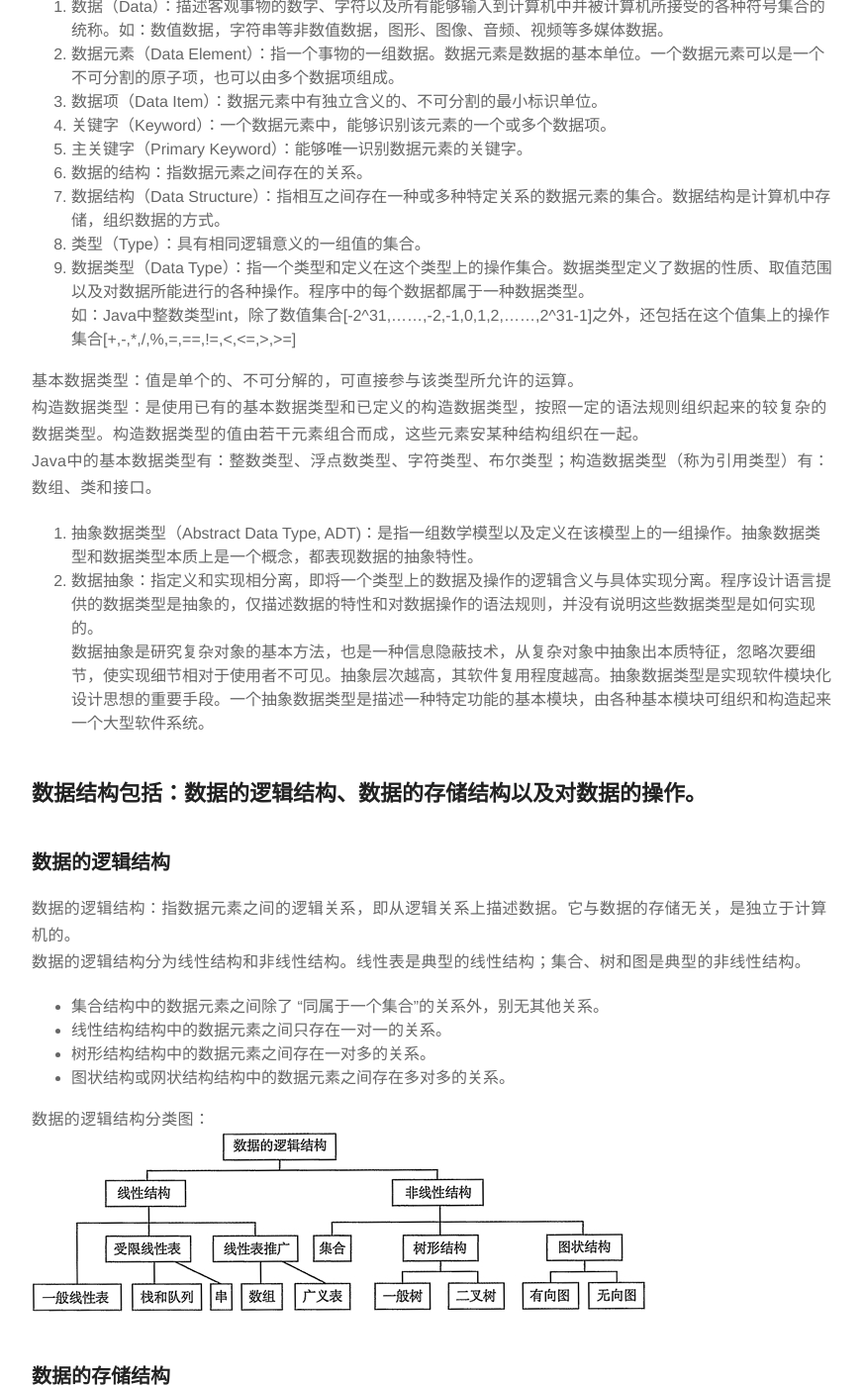
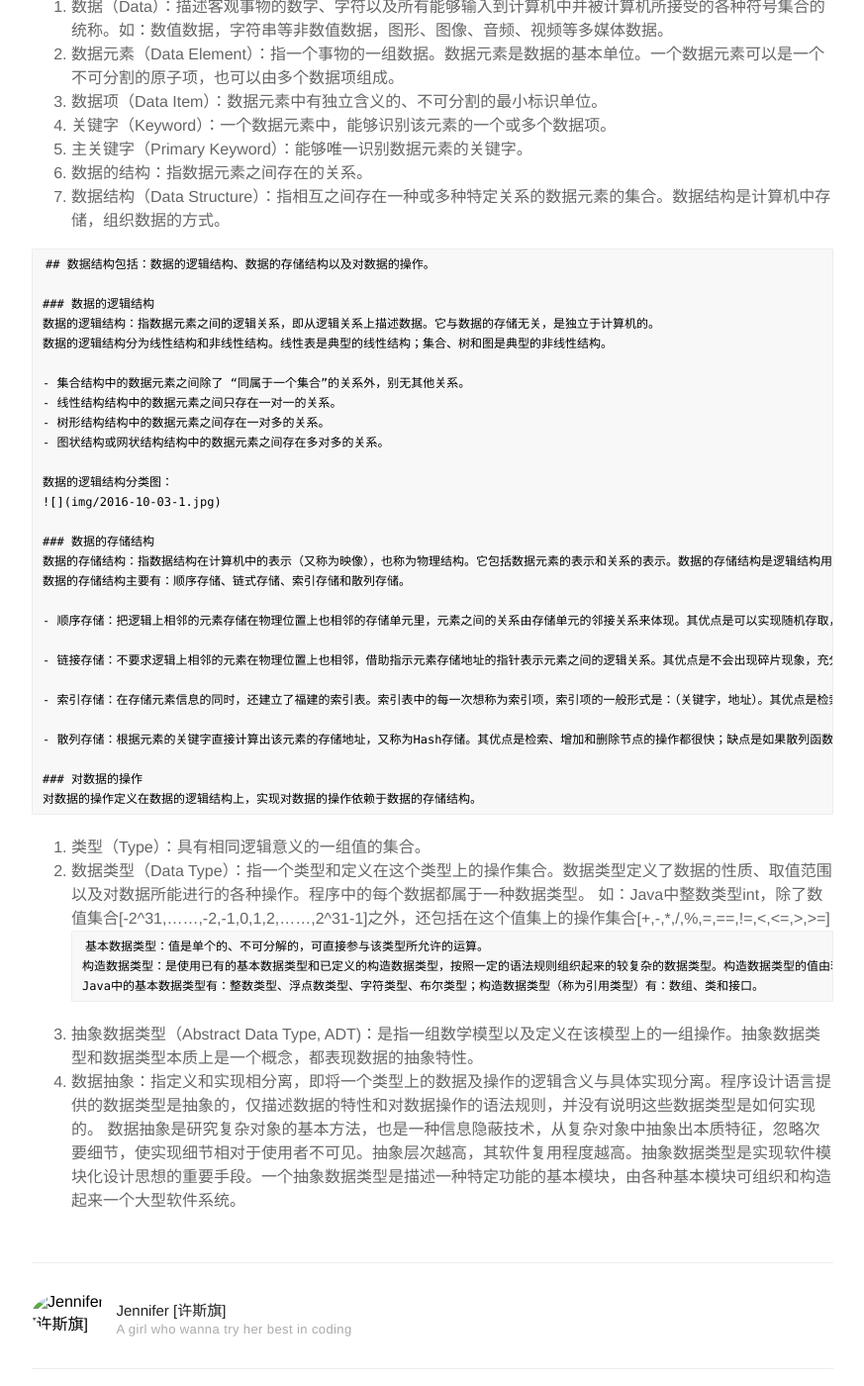
Before and after one commit to siqi-xu/siqi-xu.github.io, a Jekyll site: the page built from _posts/2016-10-03-Data-Structure.md, in a window 1280 px wide and 1400 px high, scrolled down 697 px. Shown: the whole window at 99% size, without its empty margins (203-1076 px from the left). Built offline with Jekyll 4.4.1, drawn with Linux system fonts in a browser that asks for light colours; part of the change alters nothing that is shown; some of the changed text lies outside the part shown.

Commit message:
Update 2016-10-03-Data-Structure.md

````diff
--- a/_posts/2016-10-03-Data-Structure.md
+++ b/_posts/2016-10-03-Data-Structure.md
@@ -25,18 +25,8 @@ blog: true
 5. 主关键字（Primary Keyword）：能够唯一识别数据元素的关键字。
 6. 数据的结构：指数据元素之间存在的关系。
 7. 数据结构（Data Structure）：指相互之间存在一种或多种特定关系的数据元素的集合。数据结构是计算机中存储，组织数据的方式。
-8. 类型（Type）：具有相同逻辑意义的一组值的集合。
-9. 数据类型（Data Type）：指一个类型和定义在这个类型上的操作集合。数据类型定义了数据的性质、取值范围以及对数据所能进行的各种操作。程序中的每个数据都属于一种数据类型。
-如：Java中整数类型int，除了数值集合[-2^31,……,-2,-1,0,1,2,……,2^31-1]之外，还包括在这个值集上的操作集合[+,-,*,/,%,=,==,!=,<,<=,>,>=]
 
-基本数据类型：值是单个的、不可分解的，可直接参与该类型所允许的运算。
-构造数据类型：是使用已有的基本数据类型和已定义的构造数据类型，按照一定的语法规则组织起来的较复杂的数据类型。构造数据类型的值由若干元素组合而成，这些元素安某种结构组织在一起。
-Java中的基本数据类型有：整数类型、浮点数类型、字符类型、布尔类型；构造数据类型（称为引用类型）有：数组、类和接口。
-
-10. 抽象数据类型（Abstract Data Type, ADT)：是指一组数学模型以及定义在该模型上的一组操作。抽象数据类型和数据类型本质上是一个概念，都表现数据的抽象特性。
-11. 数据抽象：指定义和实现相分离，即将一个类型上的数据及操作的逻辑含义与具体实现分离。程序设计语言提供的数据类型是抽象的，仅描述数据的特性和对数据操作的语法规则，并没有说明这些数据类型是如何实现的。
-数据抽象是研究复杂对象的基本方法，也是一种信息隐蔽技术，从复杂对象中抽象出本质特征，忽略次要细节，使实现细节相对于使用者不可见。抽象层次越高，其软件复用程度越高。抽象数据类型是实现软件模块化设计思想的重要手段。一个抽象数据类型是描述一种特定功能的基本模块，由各种基本模块可组织和构造起来一个大型软件系统。
-
+```
 ## 数据结构包括：数据的逻辑结构、数据的存储结构以及对数据的操作。
 
 ### 数据的逻辑结构
@@ -65,3 +55,16 @@ Java中的基本数据类型有：整数类型、浮点数类型、字符类型
 
 ### 对数据的操作
 对数据的操作定义在数据的逻辑结构上，实现对数据的操作依赖于数据的存储结构。
+```
+
+
+8. 类型（Type）：具有相同逻辑意义的一组值的集合。
+9. 数据类型（Data Type）：指一个类型和定义在这个类型上的操作集合。数据类型定义了数据的性质、取值范围以及对数据所能进行的各种操作。程序中的每个数据都属于一种数据类型。  如：Java中整数类型int，除了数值集合[-2^31,……,-2,-1,0,1,2,……,2^31-1]之外，还包括在这个值集上的操作集合[+,-,*,/,%,=,==,!=,<,<=,>,>=]
+```
+基本数据类型：值是单个的、不可分解的，可直接参与该类型所允许的运算。
+构造数据类型：是使用已有的基本数据类型和已定义的构造数据类型，按照一定的语法规则组织起来的较复杂的数据类型。构造数据类型的值由若干元素组合而成，这些元素安某种结构组织在一起。
+Java中的基本数据类型有：整数类型、浮点数类型、字符类型、布尔类型；构造数据类型（称为引用类型）有：数组、类和接口。
+```
+
+10. 抽象数据类型（Abstract Data Type, ADT)：是指一组数学模型以及定义在该模型上的一组操作。抽象数据类型和数据类型本质上是一个概念，都表现数据的抽象特性。
+11. 数据抽象：指定义和实现相分离，即将一个类型上的数据及操作的逻辑含义与具体实现分离。程序设计语言提供的数据类型是抽象的，仅描述数据的特性和对数据操作的语法规则，并没有说明这些数据类型是如何实现的。  数据抽象是研究复杂对象的基本方法，也是一种信息隐蔽技术，从复杂对象中抽象出本质特征，忽略次要细节，使实现细节相对于使用者不可见。抽象层次越高，其软件复用程度越高。抽象数据类型是实现软件模块化设计思想的重要手段。一个抽象数据类型是描述一种特定功能的基本模块，由各种基本模块可组织和构造起来一个大型软件系统。
````
